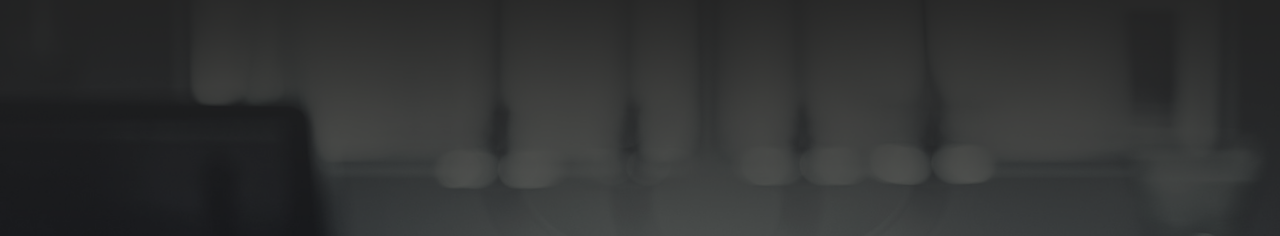
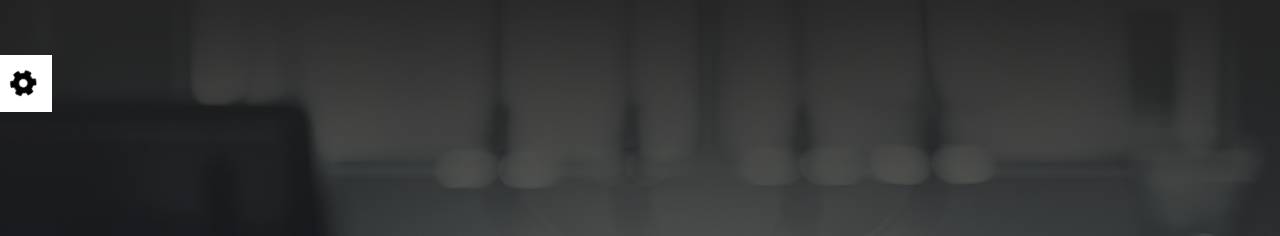
Before and after one commit to Enshasi/HTML-_And-_CSS_And_js-jquery, a plain HTML site: page index.html in a window 1280 px wide. Shown: the part 86-322 px from the top of the page. Drawn offline with Linux system fonts and the light colour scheme; a web font is replaced by a local one.

Commit message:
Update master.css

```diff
--- a/css/master.css
+++ b/css/master.css
@@ -31,7 +31,7 @@ body {
 .setting-box .toogle-icon
 {
     position: absolute;
-    right: -54;
+    right: -54px;
     background: #fff;
 
     text-align: center;
```
